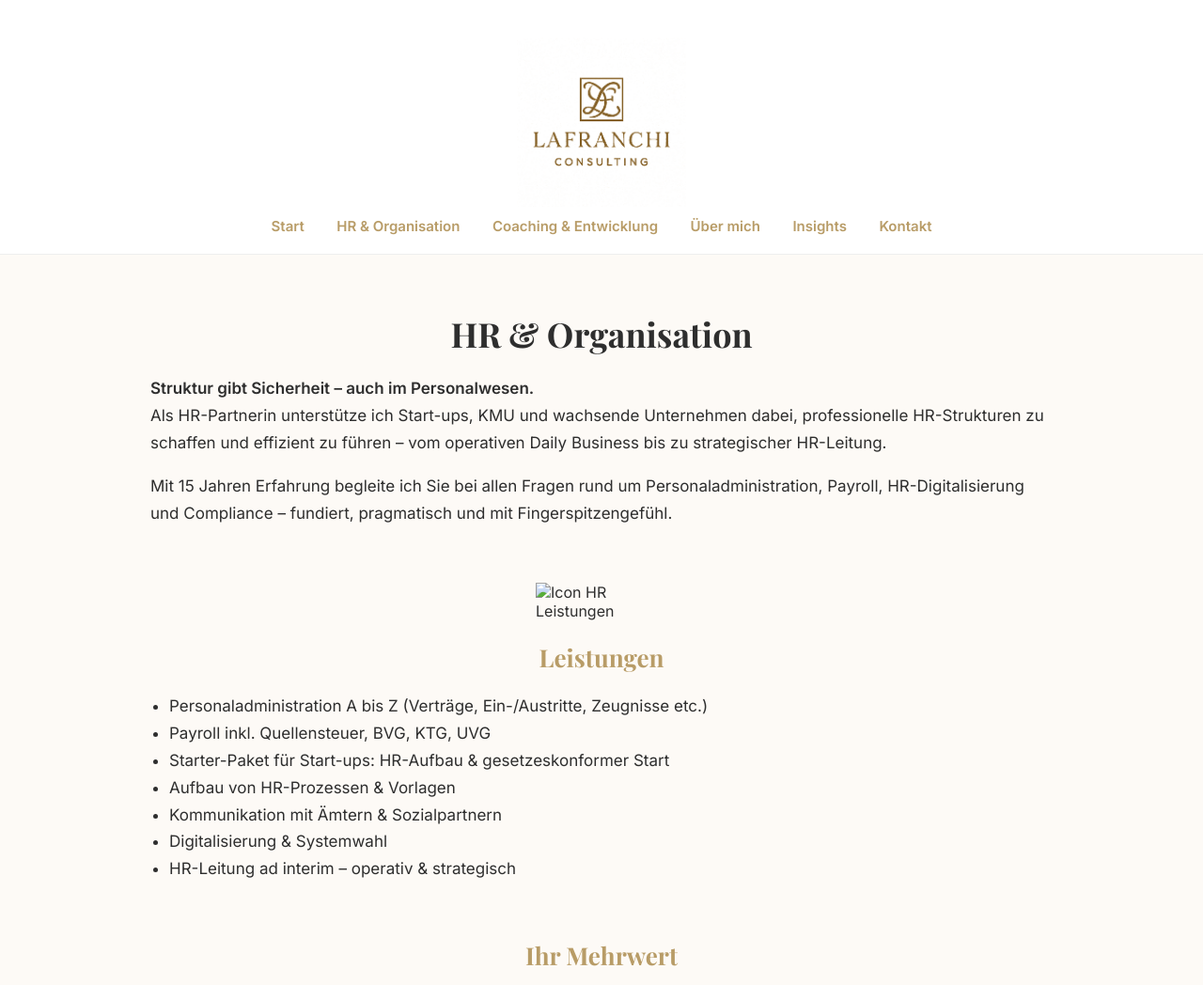
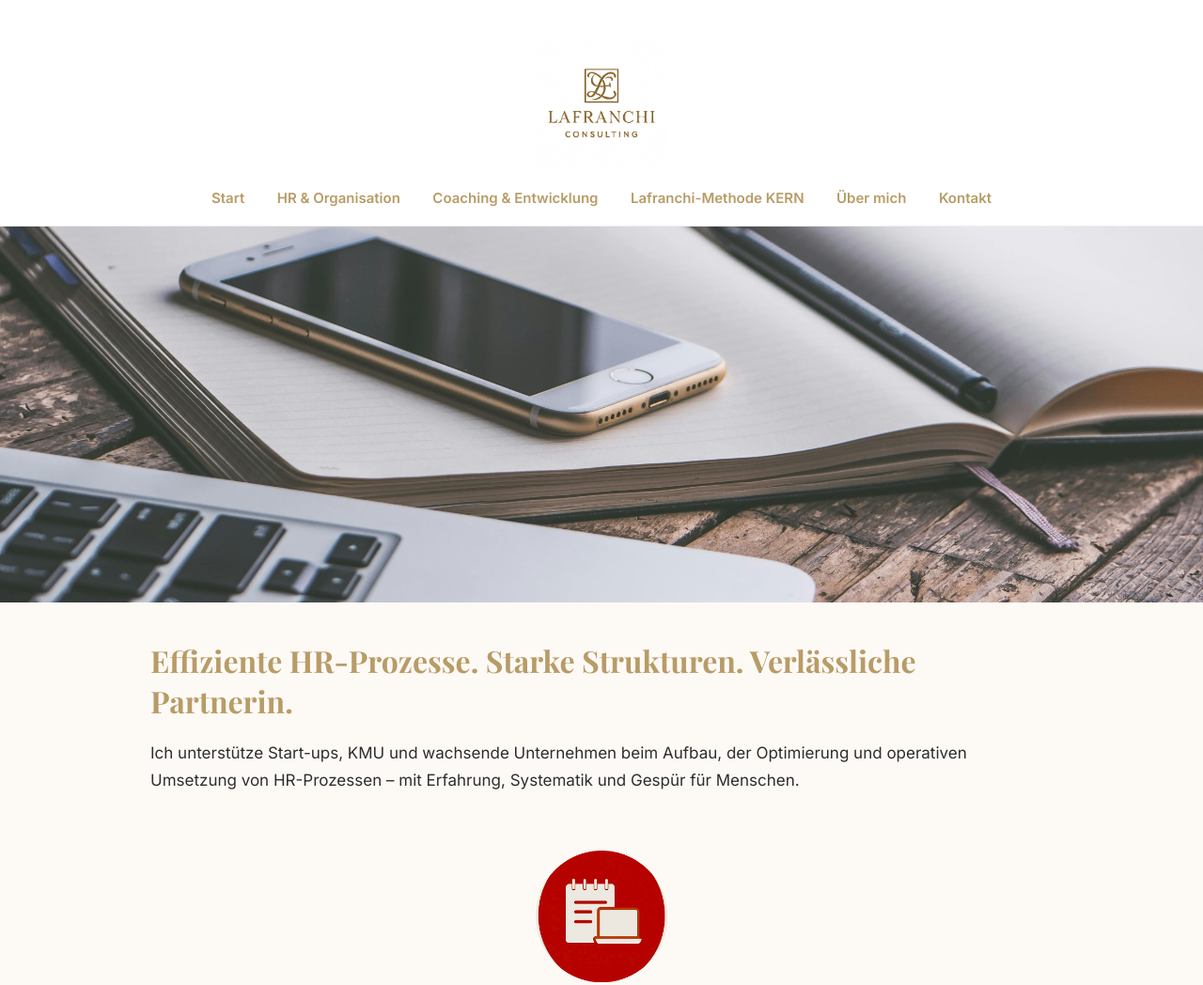
Before and after one commit to Sarinalafranchi/lafranchi-consulting, a plain HTML site: page unternehmen.html in a window 1280 px wide. Shown: the top 1048 px of the page at 94% size. Drawn offline with nearby package versions, Linux system fonts and the light colour scheme.

Commit message:
Update unternehmen.html

```diff
--- a/unternehmen.html
+++ b/unternehmen.html
@@ -1,3 +1,4 @@
+<!-- unternehmen.html -->
 <!DOCTYPE html>
 <html lang="de">
 <head>
@@ -7,99 +8,37 @@
   <link rel="stylesheet" href="style.css">
   <link href="https://fonts.googleapis.com/css2?family=Inter:wght@400;600&family=Playfair+Display:wght@500;700&display=swap" rel="stylesheet">
   <style>
-    body {
-      margin: 0;
-      font-family: 'Inter', sans-serif;
-      background-color: #fdfaf6;
-      color: #2e2e2e;
+    .image-banner {
+      width: 100%;
+      max-height: 400px;
+      object-fit: cover;
+      margin-bottom: 40px;
     }
-
-    header {
-      background-color: white;
-      padding: 20px;
-      border-bottom: 1px solid #eee;
-      text-align: center;
-    }
-
-    .logo {
-      width: 260px;
-      margin-bottom: 10px;
-    }
-
-    nav {
-      margin-top: 10px;
-    }
-
-    nav a {
-      color: #b89c67;
-      text-decoration: none;
-      margin: 0 15px;
-      font-weight: 600;
-      font-size: 15px;
-      font-family: 'Inter', sans-serif;
-    }
-
-    nav a:hover {
-      text-decoration: underline;
-    }
-
-    h1 {
-      font-family: 'Playfair Display', serif;
-      font-size: 36px;
-      margin-bottom: 20px;
-      color: #2e2e2e;
-      text-align: center;
-    }
-
     .section {
       max-width: 960px;
-      margin: 60px auto;
+      margin: 0 auto 60px;
       padding: 0 20px;
     }
-
+    h1 {
+      color: #b89c67;
+      font-family: 'Playfair Display', serif;
+      font-size: 32px;
+      margin-bottom: 20px;
+    }
     .section h2 {
       color: #b89c67;
       font-family: 'Playfair Display', serif;
       font-size: 26px;
       margin-bottom: 20px;
-      text-align: center;
     }
-
     .section p, .section li {
       font-size: 17px;
       line-height: 1.7;
     }
-
-    .section ul {
-      padding-left: 20px;
-    }
-
     .symbol-image {
       display: block;
       max-width: 140px;
       margin: 0 auto 20px;
-    }
-
-    footer {
-      text-align: center;
-      font-size: 14px;
-      padding: 40px 20px;
-      background: #f3f1ec;
-    }
-
-    footer .legal-links {
-      margin-top: 10px;
-    }
-
-    footer .legal-links a {
-      margin: 0 10px;
-      color: #888;
-      text-decoration: none;
-      font-size: 13px;
-    }
-
-    footer .legal-links a:hover {
-      text-decoration: underline;
     }
   </style>
 </head>
@@ -110,22 +49,22 @@
       <a href="index.html">Start</a>
       <a href="unternehmen.html">HR & Organisation</a>
       <a href="coaching.html">Coaching & Entwicklung</a>
+      <a href="methode.html">Lafranchi-Methode KERN</a>
       <a href="ueber.html">Über mich</a>
-      <a href="blog.html">Insights</a>
       <a href="kontakt.html">Kontakt</a>
     </nav>
   </header>
 
+  <img src="unternehmen-banner.jpg" alt="Symbolbild HR & Organisation" class="image-banner">
+
   <main>
     <section class="section">
-      <h1>HR & Organisation</h1>
-      <p><strong>Struktur gibt Sicherheit – auch im Personalwesen.</strong><br>
-      Als HR-Partnerin unterstütze ich Start-ups, KMU und wachsende Unternehmen dabei, professionelle HR-Strukturen zu schaffen und effizient zu führen – vom operativen Daily Business bis zu strategischer HR-Leitung.</p>
-      <p>Mit 15 Jahren Erfahrung begleite ich Sie bei allen Fragen rund um Personaladministration, Payroll, HR-Digitalisierung und Compliance – fundiert, pragmatisch und mit Fingerspitzengefühl.</p>
+      <h1>Effiziente HR-Prozesse. Starke Strukturen. Verlässliche Partnerin.</h1>
+      <p>Ich unterstütze Start-ups, KMU und wachsende Unternehmen beim Aufbau, der Optimierung und operativen Umsetzung von HR-Prozessen – mit Erfahrung, Systematik und Gespür für Menschen.</p>
     </section>
 
     <section class="section">
-      <img src="icon-hr.png" alt="Icon HR Leistungen" class="symbol-image">
+      <img src="icon-hr.jpeg" alt="Icon HR Leistungen" class="symbol-image">
       <h2>Leistungen</h2>
       <ul>
         <li>Personaladministration A bis Z (Verträge, Ein-/Austritte, Zeugnisse etc.)</li>
```
